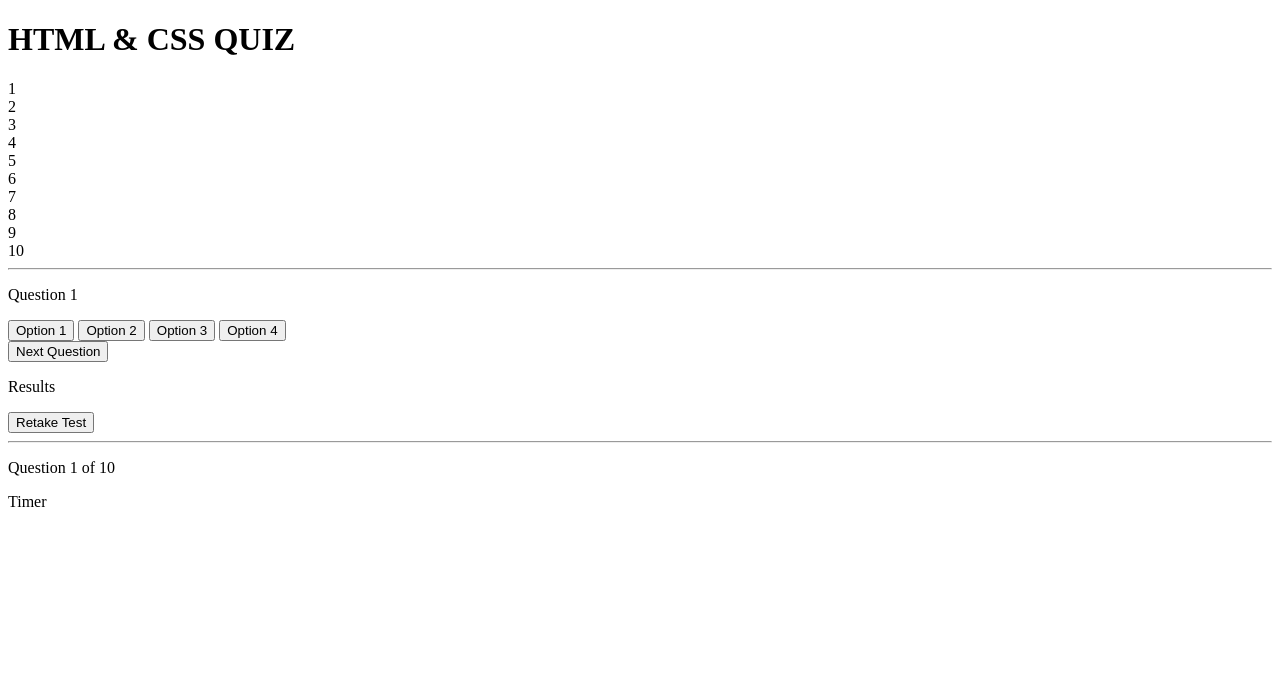
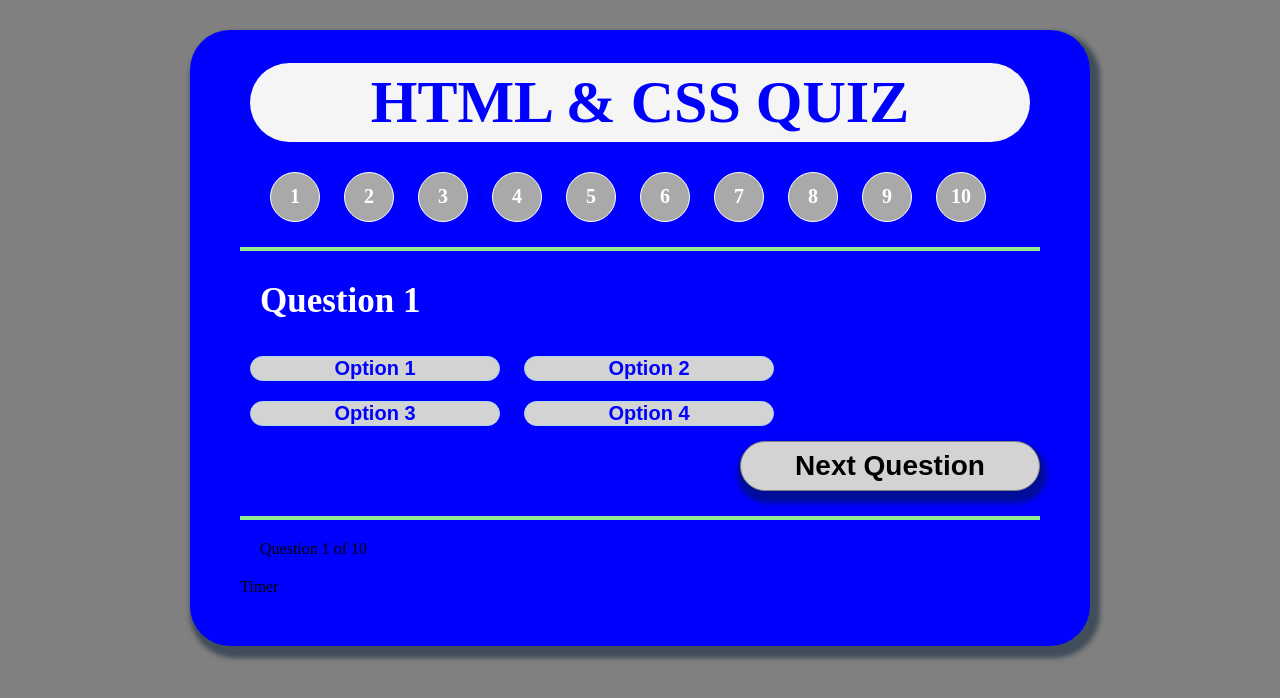
Before and after one commit to es9156967/Homework__4, a plain HTML site: page index.html in a window 1280 px wide. Drawn offline with Linux system fonts and the light colour scheme.

Commit message:
adding more css

```diff
--- a/index.html
+++ b/index.html
@@ -4,6 +4,7 @@
     <meta charset="UTF-8">
     <meta name="viewport" content="width=device-width, initial-scale=1.0">
     <meta http-equiv="X-UA-Compatible" content="ie=edge">
+    <link rel="stylesheet" href="./style.css">
     <title>Quiz App with Timer</title>
 </head>
 <body>
@@ -24,14 +25,14 @@
             <div class="nos" id="no9">9</div>
             <div class="nos" id="no1">10</div>
         </div>
-        <hr>
+        <hr style="margin-bottom: 20px;">
         <div id="quizset">
             <p id="question">Question 1</p>
             <div id="options" class="options">
-                <button id="btn1"><span id="option1">Option 1</span></button>
-                <button id="btn2"><span id="option2">Option 2</span></button>
-                <button id="btn3"><span id="option3">Option 3</span></button>
-                <button id="btn4"><span id="option4">Option 4</span></button>
+                <button id="btn1" class="button"><span id="option1">Option 1</span></button>
+                <button id="btn2" class="button"><span id="option2">Option 2</span></button>
+                <button id="btn3" class="button"><span id="option3">Option 3</span></button>
+                <button id="btn4" class="button"><span id="option4">Option 4</span></button>
             </div>
             <button id="submit">Next Question</button>
         </div>
@@ -39,7 +40,7 @@
             <p id="result">Results</p>
             <button id="retake">Retake Test</button>
         </div>
-        <hr>
+        <hr style="margin-top: 20px;">
         <footer>
             <p id="progress">Question 1 of 10</p>
             <div id="timer">Timer</div>
--- a/style.css
+++ b/style.css
@@ -0,0 +1,129 @@
+*{
+    margin: 0;
+    padding: 0;
+    box-sizing: border-box;
+    user-select: none;
+}
+
+p{
+    margin: 10px;
+    padding: 10px;
+}
+
+html{
+    background-color: grey;
+}
+
+#quiz{
+    background-color: blue;
+    position: relative;
+    height: auto;
+    width: 900px;
+    margin: 30px auto;
+    border-radius: 40px;
+    box-shadow: 5px 7px 5px 5px rgba(0, 26, 51, 0.5);
+    padding: 3px 50px 50px 50px;
+}
+
+h1{
+    position: relative;
+    text-align: center;
+    font-size: 60px;
+    background-color: whitesmoke;
+    color: blue;
+    border-radius: 40px;
+    margin: 30px 10px 30px 10px;
+    padding: 5px 0px;
+}
+
+#tracker{
+    position: relative;
+    margin:15px 10px 15px 10px;
+    padding: 0 10px 0 10px;
+}
+
+.nos{
+    position: relative;
+    display: inline-block;
+    width: 50px;
+    height: 50px;
+    background-color: darkgray;
+    border-radius: 50% ;
+    text-align: center;
+    color: white;
+    padding: 12px;
+    margin: 0px 10px 10px 10px;
+    font-weight: bolder;
+    font-size: 20px;
+    border: 1.5px solid white;
+}
+
+#question {
+    position: relative;
+    color:white;
+    font-size: 35px;
+    font-weight: bold;
+    text-align: left;
+    margin-left: 10px;
+}
+
+.options{
+    position: relative;
+    width: 550px;
+    margin-top: 15px;
+}
+
+.button{
+    position: relative;
+    background-color: lightgray;
+    width: 250px;
+    height:auto;
+    border: 1.5px solid lightblue;
+    border-radius: 20px;
+    margin: 10px;
+}
+
+.button span{
+    text-align: center;
+    font-size: 20px;
+    padding: 10px;
+    font-weight: bold;
+    color: blue;
+}
+
+.button:hover{
+    background-color: #99ceff;
+    cursor: pointer;
+}
+
+#submit {
+    position: relative;
+    float: right;
+    background-color: lightgray;
+    width: 300px;
+    height: auto;
+    padding: 8px;
+    border-radius: 50px;
+    font-size: 28px;
+    font-weight: bolder;
+    margin: 5px 0 25px 10px;
+    border: 1px solid grey;
+    text-align: center;
+    box-shadow: 2px 7px 5px 5px rgba(0, 26, 51, 0.5);
+}
+
+hr{
+    position: relative;
+    clear: both;
+    border: 2px solid lightgreen;
+
+}
+
+#submit:hover{
+    cursor: pointer;
+    background-color: grey;
+}
+
+#resultBox{
+    display:none;
+}
```
